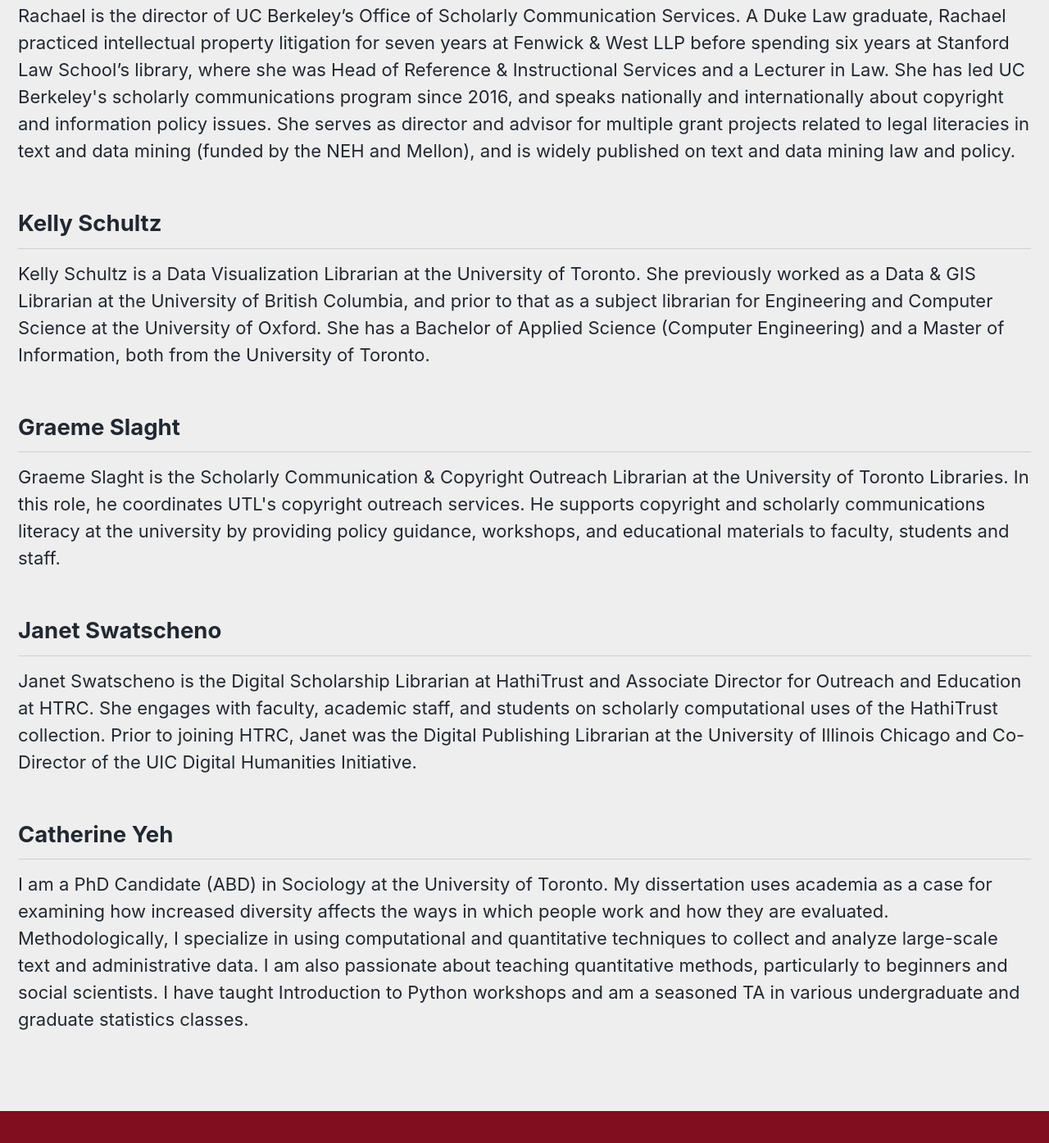
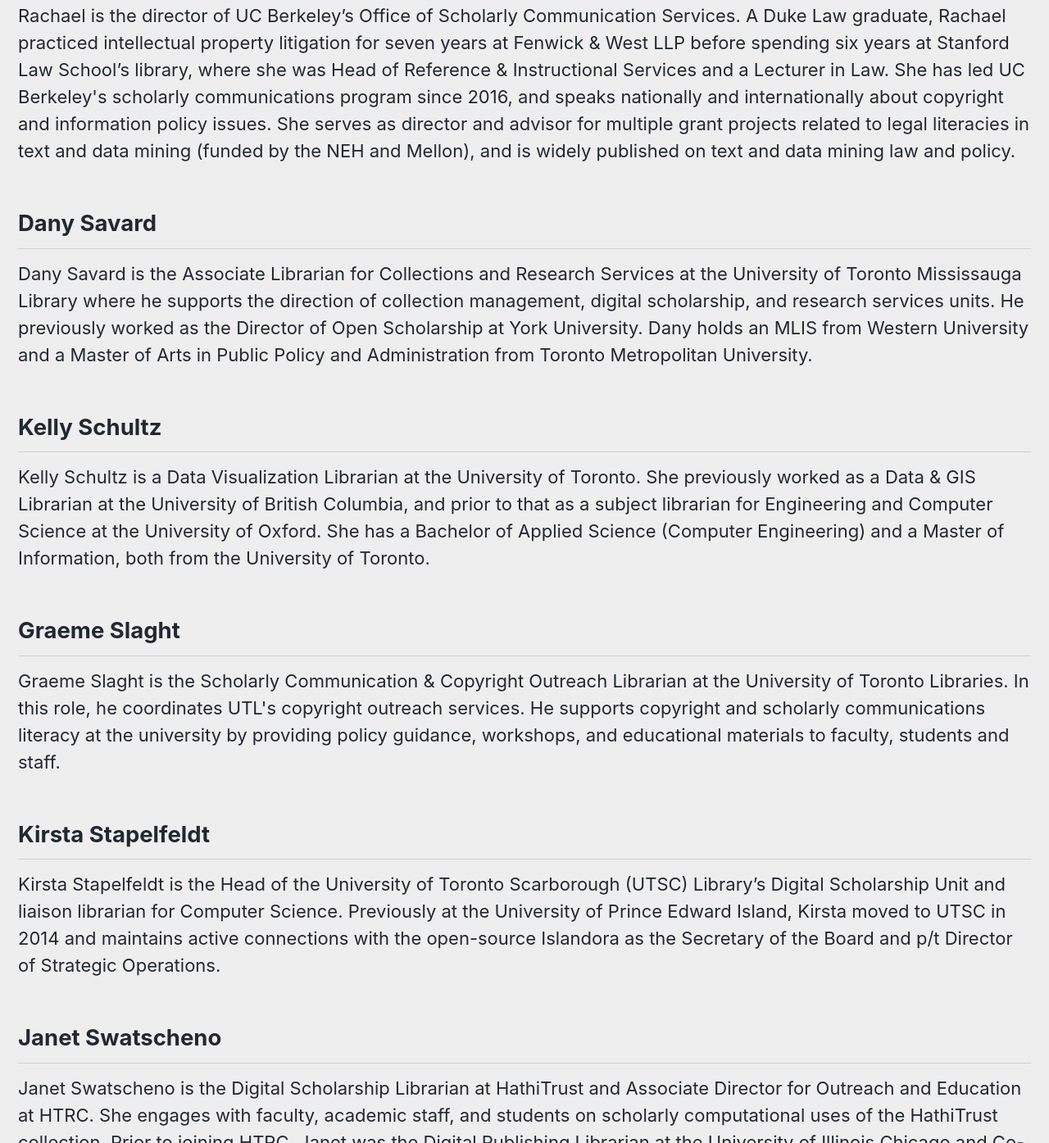
Before and after one commit to MDLutoronto/TDM2023, a plain HTML site: page speakers/index.html in a window 1280 px wide. Shown: the part 5515-6910 px from the top of the page at 82% size. Drawn offline with Linux system fonts and the light colour scheme.

Commit message:
Update index.html

```diff
--- a/speakers/index.html
+++ b/speakers/index.html
@@ -1,3 +1,5 @@
+<!-- TDM Colloquium 2023 Github Website created by Nadia Muhe, Map & Data Library, University of Toronto Libraries -->
+
 <!doctype html>
 
 <html lang="en" class="no-js">
@@ -257,12 +259,20 @@
 <p>Rachael is the director of UC Berkeley’s Office of Scholarly Communication Services. A Duke Law graduate, Rachael practiced intellectual property litigation for seven years at Fenwick & West LLP before spending six years at Stanford Law School’s library, where she was Head of Reference & Instructional Services and a Lecturer in Law. She has led UC Berkeley's scholarly communications program since 2016, and speaks nationally and internationally about copyright and information policy issues. She serves as director and advisor for multiple grant projects related to legal literacies in text and data mining (funded by the NEH and Mellon), and is widely published on text and data mining law and policy.</p>
 
 
+<h2 id="danysavard">Dany Savard</h2>
+<p>Dany Savard is the Associate Librarian for Collections and Research Services at the University of Toronto Mississauga Library where he supports the direction of collection management, digital scholarship, and research services units. He previously worked as the Director of Open Scholarship at York University. Dany holds an MLIS from Western University and a Master of Arts in Public Policy and Administration from Toronto Metropolitan University.</p>
+
+
 <h2 id="kellyschultz">Kelly Schultz</h2>
 <p>Kelly Schultz is a Data Visualization Librarian at the University of Toronto. She previously worked as a Data & GIS Librarian at the University of British Columbia, and prior to that as a subject librarian for Engineering and Computer Science at the University of Oxford. She has a Bachelor of Applied Science (Computer Engineering) and a Master of Information, both from the University of Toronto.</p>
 
 
 <h2 id="graemeslaght">Graeme Slaght</h2>
 <p>Graeme Slaght is the Scholarly Communication & Copyright Outreach Librarian at the University of Toronto Libraries.  In this role, he coordinates UTL's copyright outreach services. He supports copyright and scholarly communications literacy at the university by providing policy guidance, workshops, and educational materials to faculty, students and staff.</p>
+
+
+<h2 id="kirstastapelfeldt">Kirsta Stapelfeldt</h2>
+<p>Kirsta Stapelfeldt is the Head of the University of Toronto Scarborough (UTSC) Library’s Digital Scholarship Unit and liaison librarian for Computer Science. Previously at the University of Prince Edward Island, Kirsta moved to UTSC in 2014 and maintains active connections with the open-source Islandora as the Secretary of the Board and p/t Director of Strategic Operations.</p>
 
 
 <h2 id="janetswatscheno">Janet Swatscheno</h2>
```
